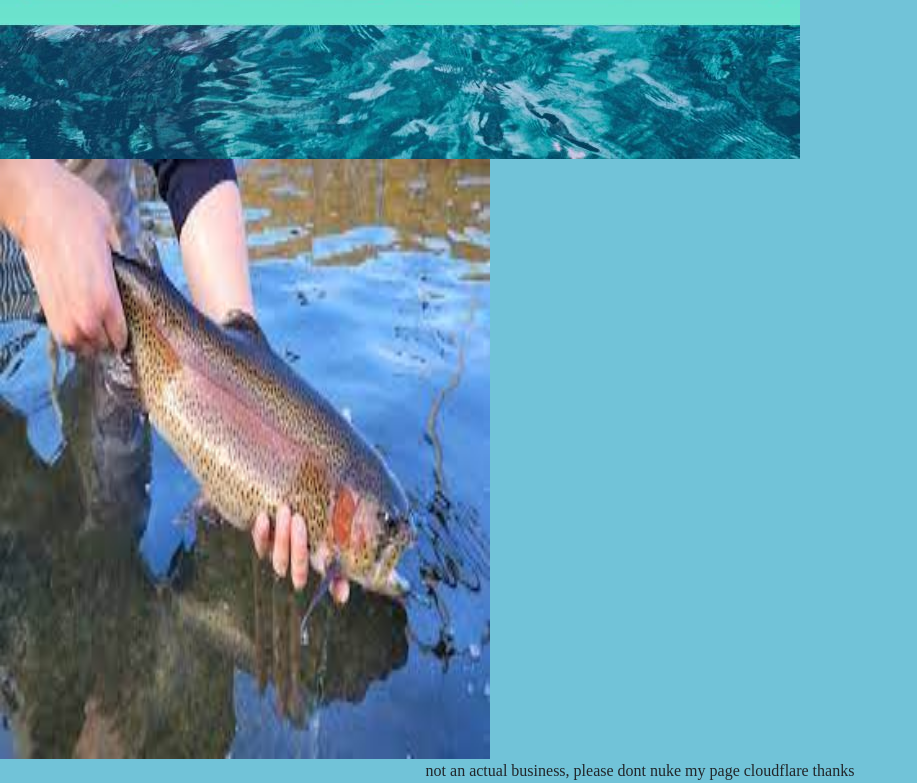
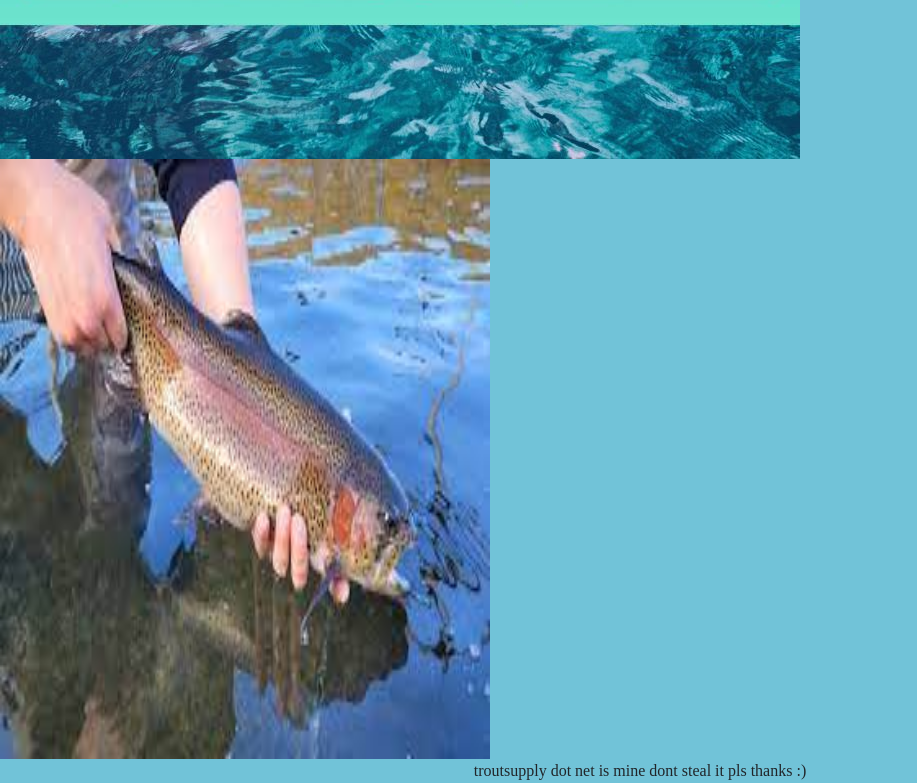
Before and after one commit to cayorne/troutsupply, a plain HTML site: page index.html in a window 1280 px wide. Shown: the part 2099-2882 px from the top of the page, without its empty margins (0-917 px from the left). Drawn offline with nearby package versions, Linux system fonts and the light colour scheme.

Commit message:
Add files via upload

```diff
--- a/index.html
+++ b/index.html
@@ -41,6 +41,6 @@ WE BUY ALL KINDS OF TROUT, RAINBOW TROUT, SEA TROUT, bass and catfish.
 </span>
 </body>
 <footer style="text-align: center;">
-    not an actual business, please dont nuke my page cloudflare thanks
+    troutsupply dot net is mine dont steal it pls thanks :)
 </footer>
 </html>
```
